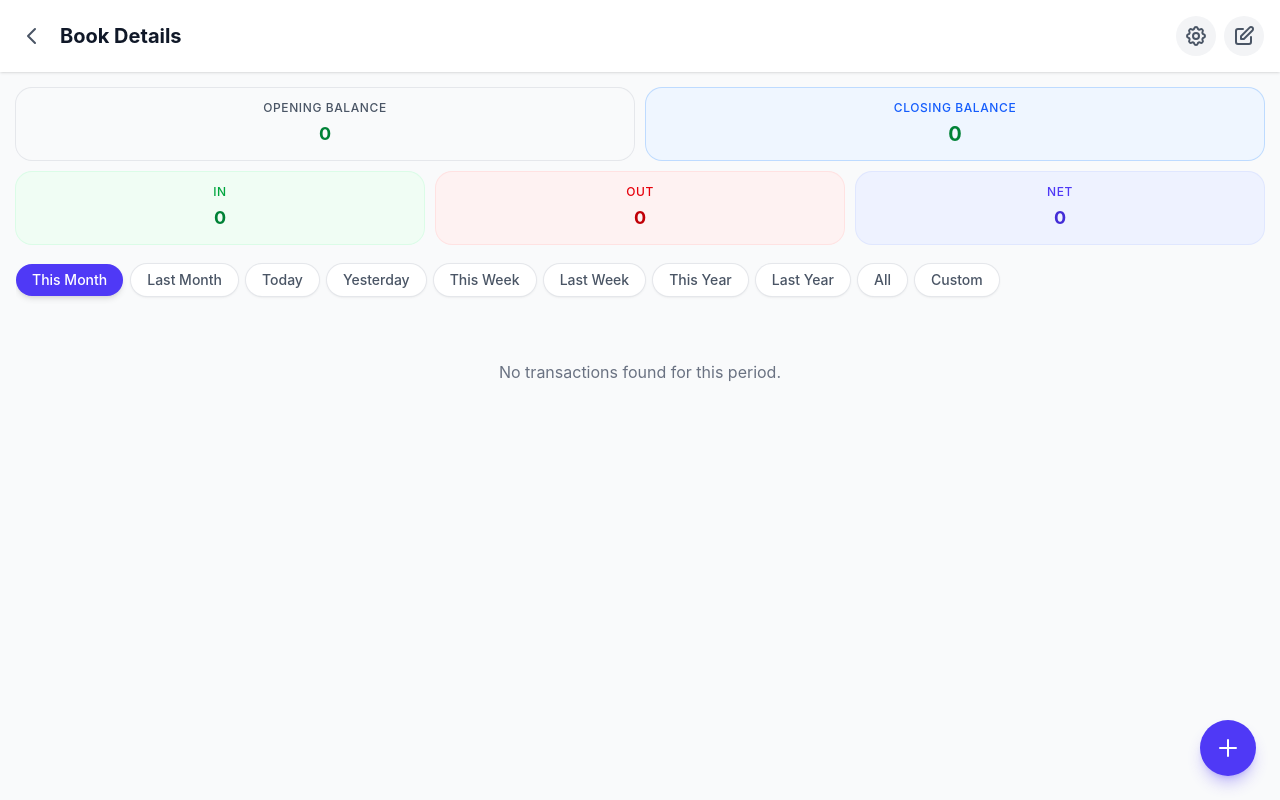
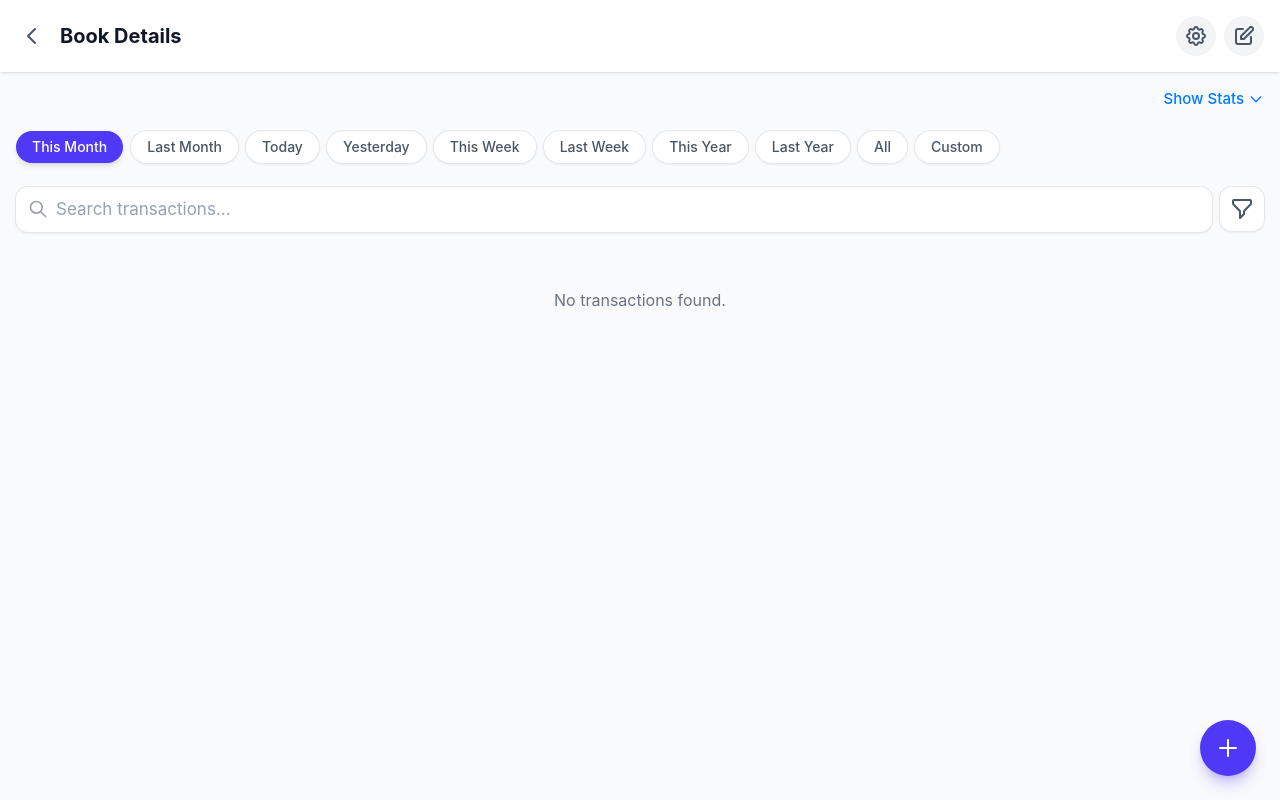
Before and after one commit to AshishDhamalaAD/money-offline, a Vue app: page /book/1 in a window 1280 px wide. Built offline with nearby package versions, Linux system fonts and the light colour scheme.

Commit message:
feat: Implement transaction search, advanced filtering, and stats toggle in BookDetails, and add an option limit to SearchableSelect.

```diff
--- a/src/components/ui/SearchableSelect.vue
+++ b/src/components/ui/SearchableSelect.vue
@@ -11,7 +11,11 @@ const props = defineProps({
   label: String,
   placeholder: String,
   error: String,
-  required: Boolean
+  required: Boolean,
+  limit: {
+    type: Number,
+    default: 20
+  }
 })
 
 const emit = defineEmits(['update:modelValue'])
@@ -29,11 +33,17 @@ const selectedLabel = computed(() => {
 
 // Filter options
 const filteredOptions = computed(() => {
-  if (!searchQuery.value) return props.options
-  const query = searchQuery.value.toLowerCase()
-  return props.options.filter(option =>
-    option.label.toLowerCase().includes(query)
-  )
+  let options = props.options
+  if (searchQuery.value) {
+    const query = searchQuery.value.toLowerCase()
+    options = options.filter(option =>
+      option.label.toLowerCase().includes(query)
+    )
+    // When searching, show all matching results (no limit)
+    return options
+  }
+  // No search query: limit displayed options for performance
+  return options.slice(0, props.limit)
 })
 
 function open() {
--- a/src/views/BookDetails.vue
+++ b/src/views/BookDetails.vue
@@ -32,6 +32,22 @@ const transactionToDelete = ref(null)
 const showEditBookModal = ref(false)
 const editBookName = ref('')
 
+const showStats = ref(false)
+const searchQuery = ref('')
+const showFilterModal = ref(false)
+
+// Actual filters applied
+const filterCategory = ref('')
+const filterPaymentMode = ref('')
+const filterContact = ref('')
+const filterProduct = ref('')
+
+// Temporary filters for modal
+const tempFilterCategory = ref('')
+const tempFilterPaymentMode = ref('')
+const tempFilterContact = ref('')
+const tempFilterProduct = ref('')
+
 onMounted(async () => {
   const bookIdParam = parseInt(route.params.id)
   if (!bookIdParam) return
@@ -39,6 +55,7 @@ onMounted(async () => {
   bookId.value = bookIdParam
   book.value = await bookStore.getBook(bookId.value)
   transactionStore.setBookId(bookId.value)
+  masterStore.watchBookData(bookId.value) // Ensure master data is loaded for filters
 })
 
 const filterOptions = computed(() => {
@@ -56,22 +73,84 @@ const filterOptions = computed(() => {
   ]
 })
 
+const activeFiltersCount = computed(() => {
+  let count = 0
+  if (filterCategory.value) count++
+  if (filterPaymentMode.value) count++
+  if (filterContact.value) count++
+  if (filterProduct.value) count++
+  return count
+})
+
+function openFilterModal() {
+  tempFilterCategory.value = filterCategory.value
+  tempFilterPaymentMode.value = filterPaymentMode.value
+  tempFilterContact.value = filterContact.value
+  tempFilterProduct.value = filterProduct.value
+  showFilterModal.value = true
+}
+
+function applyFilters() {
+  filterCategory.value = tempFilterCategory.value
+  filterPaymentMode.value = tempFilterPaymentMode.value
+  filterContact.value = tempFilterContact.value
+  filterProduct.value = tempFilterProduct.value
+  showFilterModal.value = false
+}
+
+function resetFilters() {
+  tempFilterCategory.value = ''
+  tempFilterPaymentMode.value = ''
+  tempFilterContact.value = ''
+  tempFilterProduct.value = ''
+}
+
 const filteredTransactions = computed(() => {
+  let transactions = []
+
+  // 1. Date Filtering
   if (selectedFilter.value === 'all') {
-    return transactionStore.transactions
+    transactions = transactionStore.transactions
   } else if (selectedFilter.value === 'custom') {
     if (startDate.value && endDate.value) {
-      return transactionStore.getFilteredTransactions({
+      transactions = transactionStore.getFilteredTransactions({
         dateRange: 'custom',
         startDate: startDate.value,
         endDate: endDate.value
       })
     } else {
-      return transactionStore.transactions
+      transactions = transactionStore.transactions
     }
   } else {
-    return transactionStore.getFilteredTransactions({ dateRange: selectedFilter.value })
+    transactions = transactionStore.getFilteredTransactions({ dateRange: selectedFilter.value })
   }
+
+  // 2. Advanced Filters
+  if (filterCategory.value) {
+    transactions = transactions.filter(t => t.category_id === filterCategory.value)
+  }
+  if (filterPaymentMode.value) {
+    transactions = transactions.filter(t => t.payment_mode_id === filterPaymentMode.value)
+  }
+  if (filterContact.value) {
+    transactions = transactions.filter(t => t.contact_id === filterContact.value)
+  }
+  if (filterProduct.value) {
+    transactions = transactions.filter(t => t.products?.some(p => p.id === filterProduct.value))
+  }
+
+  // 3. Search Filtering
+  if (searchQuery.value) {
+    const query = searchQuery.value.toLowerCase()
+    transactions = transactions.filter(t => {
+      const descriptionMatch = t.description?.toLowerCase().includes(query)
+      const productMatch = t.products?.some(p => p.name.toLowerCase().includes(query))
+      const amountMatch = t.amount.toString().includes(query)
+      return descriptionMatch || productMatch || amountMatch
+    })
+  }
+
+  return transactions
 })
 
 
@@ -221,13 +300,28 @@ async function saveBookName() {
     </PageHeader>
 
     <!-- Content -->
-    <main class="p-4 space-y-4">
+    <main class="p-4 space-y-4 pb-24">
+      <!-- Stats Toggle -->
+      <div class="flex justify-end">
+        <button
+          @click="showStats = !showStats"
+          class="text-[15px] text-[#007AFF] font-medium flex items-center gap-1"
+        >
+          {{ showStats ? 'Hide Stats' : 'Show Stats' }}
+          <svg class="h-4 w-4 transition-transform duration-200" :class="{ 'rotate-180': showStats }" fill="none" viewBox="0 0 24 24" stroke="currentColor">
+            <path stroke-linecap="round" stroke-linejoin="round" stroke-width="2" d="M19 9l-7 7-7-7" />
+          </svg>
+        </button>
+      </div>
+
       <!-- Stats -->
-      <StatsSummary :stats="filteredStats" />
+      <div v-show="showStats" class="transition-all duration-300 ease-in-out">
+        <StatsSummary :stats="filteredStats" />
+      </div>
 
-      <!-- Filters -->
+      <!-- Date Filters -->
       <div class="space-y-3">
-        <div class="flex items-center gap-2 overflow-x-auto pb-2 pt-1 no-scrollbar">
+        <div class="flex items-center gap-2 overflow-x-auto pb-2 pt-1 no-scrollbar -mx-4 px-4">
           <button
             v-for="opt in filterOptions.slice(0, -1)"
             :key="opt.value"
@@ -265,10 +359,38 @@ async function saveBookName() {
         </div>
       </div>
 
+      <!-- Search & Advanced Filters -->
+      <div class="flex gap-2">
+        <div class="relative flex-1">
+          <div class="absolute inset-y-0 left-0 pl-3 flex items-center pointer-events-none">
+            <svg class="h-5 w-5 text-gray-400" fill="none" viewBox="0 0 24 24" stroke="currentColor">
+              <path stroke-linecap="round" stroke-linejoin="round" stroke-width="2" d="M21 21l-6-6m2-5a7 7 0 11-14 0 7 7 0 0114 0z" />
+            </svg>
+          </div>
+          <input
+            v-model="searchQuery"
+            type="text"
+            placeholder="Search transactions..."
+            class="w-full rounded-xl border-none bg-white py-2.5 pl-10 pr-4 text-[17px] shadow-sm ring-1 ring-gray-200 placeholder-gray-400 focus:ring-2 focus:ring-[#007AFF] focus:outline-none"
+          />
+        </div>
+        <button
+            @click="openFilterModal()"
+            class="flex items-center justify-center w-11 h-11 rounded-xl bg-white shadow-sm ring-1 ring-gray-200 text-gray-600 hover:bg-gray-50 active:bg-gray-100"
+          >
+          <svg class="h-6 w-6" fill="none" viewBox="0 0 24 24" stroke="currentColor">
+            <path stroke-linecap="round" stroke-linejoin="round" stroke-width="2" d="M3 4a1 1 0 011-1h16a1 1 0 011 1v2.586a1 1 0 01-.293.707l-6.414 6.414a1 1 0 00-.293.707V17l-4 4v-6.586a1 1 0 00-.293-.707L3.293 7.293A1 1 0 013 6.586V4z" />
+          </svg>
+          <div v-if="activeFiltersCount > 0" class="absolute -top-1 -right-1 bg-red-500 text-white text-[10px] font-bold px-1.5 py-0.5 rounded-full border-2 border-[#F2F2F7]">
+            {{ activeFiltersCount }}
+            </div>
+        </button>
+      </div>
+
       <!-- Transactions -->
       <div class="space-y-6">
         <div v-if="groupedTransactions.length === 0" class="py-10 text-center text-gray-500">
-          No transactions found for this period.
+          No transactions found.
         </div>
 
         <div v-for="group in groupedTransactions" :key="group.date" class="space-y-3">
@@ -292,7 +414,7 @@ async function saveBookName() {
     </main>
 
     <!-- FAB -->
-    <div class="fixed bottom-6 right-6">
+    <div class="fixed bottom-6 right-6 z-40">
       <button
         @click="goToCreateTransaction"
         class="flex h-14 w-14 items-center justify-center rounded-full bg-indigo-600 text-white shadow-lg shadow-indigo-600/30 transition-transform hover:scale-105 active:scale-95"
@@ -322,5 +444,36 @@ async function saveBookName() {
         </div>
       </div>
     </Modal>
+
+    <!-- Filter Modal -->
+    <Modal :show="showFilterModal" title="Filter Transactions" @close="showFilterModal = false">
+      <div class="space-y-4 max-h-[70vh] overflow-y-auto p-1">
+        <SearchableSelect
+          v-model="tempFilterCategory"
+          label="Category"
+          :options="[{ label: 'All Categories', value: '' }, ...masterStore.categories.map(c => ({ label: c.name, value: c.id }))]"
+          placeholder="All Categories"
+        />
+
+        <SearchableSelect
+          v-model="tempFilterPaymentMode"
+          label="Payment Mode"
+          :options="[{ label: 'All Payment Modes', value: '' }, ...masterStore.paymentModes.map(p => ({ label: p.name, value: p.id }))]"
+          placeholder="All Payment Modes"
+        />
+
+        <SearchableSelect
+          v-model="tempFilterContact"
+          label="Contact"
+          :options="[{ label: 'All Contacts', value: '' }, ...masterStore.contacts.map(c => ({ label: c.name, value: c.id }))]"
+          placeholder="All Contacts"
+        />
+
+        <div class="flex justify-end gap-3 mt-6">
+          <BaseButton variant="ghost" @click="resetFilters">Reset</BaseButton>
+          <BaseButton @click="applyFilters">Apply</BaseButton>
+        </div>
+      </div>
+    </Modal>
   </PageLayout>
 </template>
```
